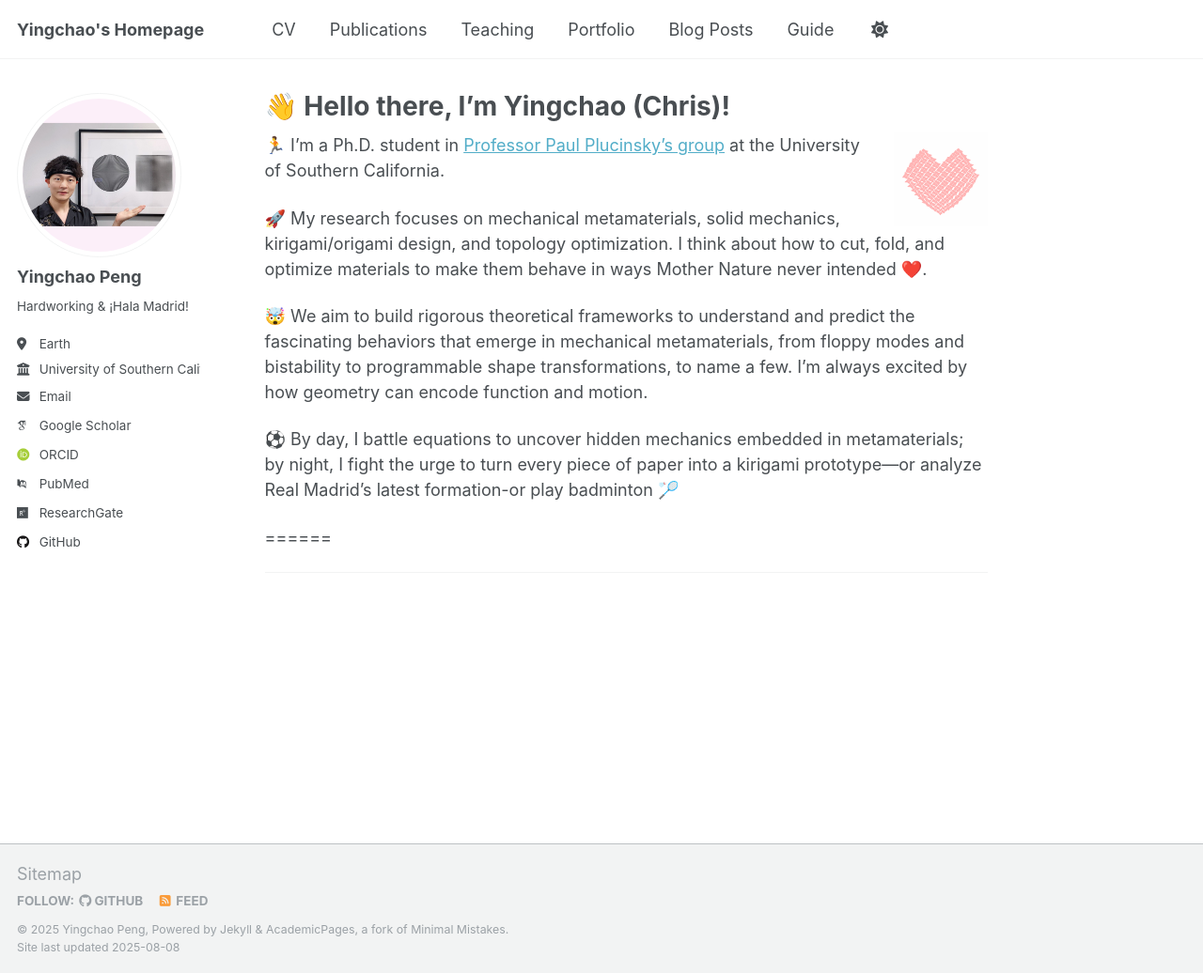
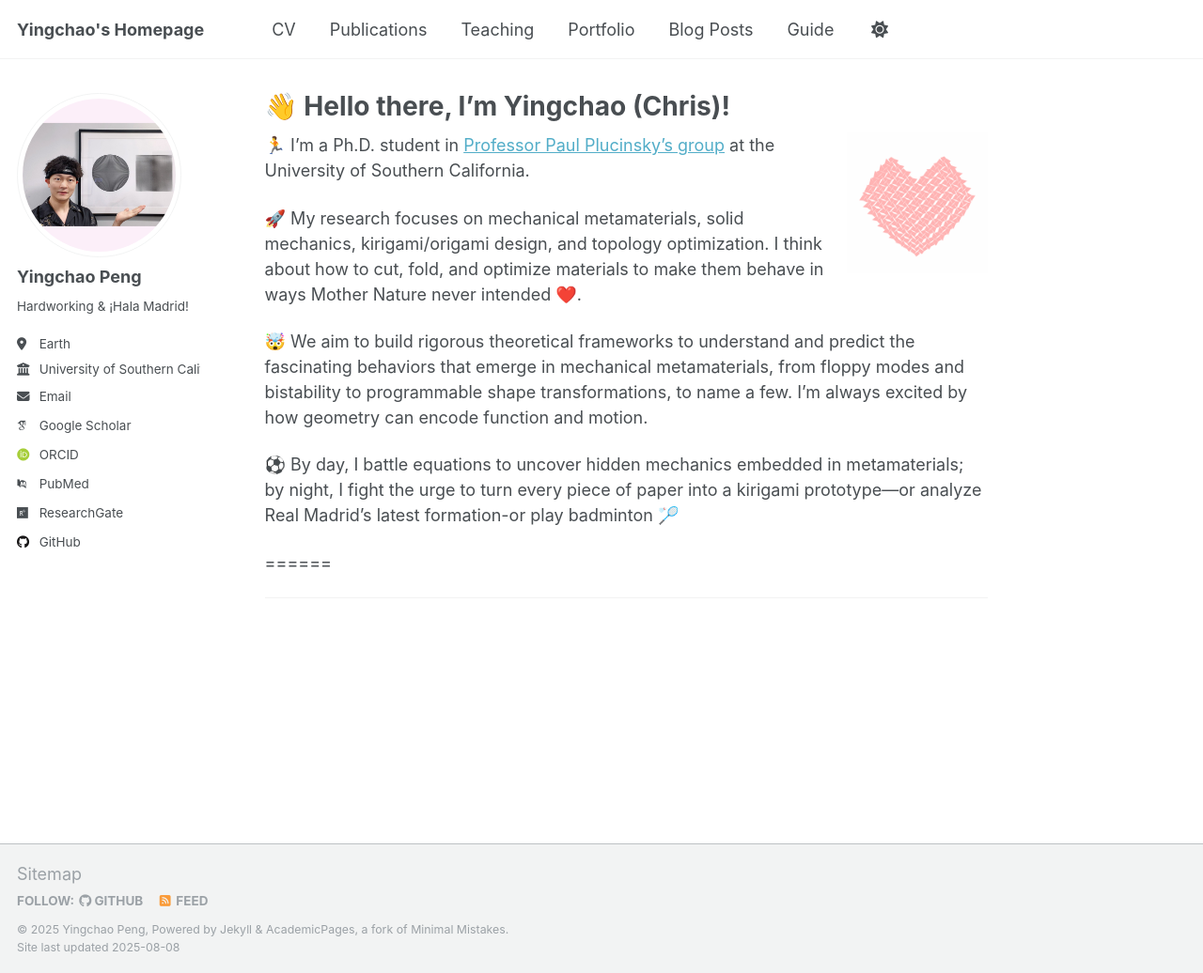
Before and after one commit to YingchaoPeng/YingchaoPeng.github.io, a Jekyll site: the page built from _pages/about.md, in a window 1280 px wide and 1036 px high. Shown: the whole window at 94% size. Built offline with Jekyll 4.4.1, drawn with Linux system fonts in a browser that asks for light colours; some web fonts are replaced; a script that is not in the unit is left out.

Commit message:
Update about.md

```diff
--- a/_pages/about.md
+++ b/_pages/about.md
@@ -8,7 +8,7 @@ redirect_from:
   - /about.html
 ---
 
-![beatheart](/images/beatheart.gif){: .align-right width="100px"}
+![beatheart](/images/beatheart_v2.gif){: .align-right width="150px"}
 🏃 I'm a Ph.D. student in [Professor Paul Plucinsky's group](https://sites.usc.edu/plucinsky/) at the University of Southern California.
 
 🚀 My research focuses on mechanical metamaterials, solid mechanics, kirigami/origami design, and topology optimization. I think about how to cut, fold, and optimize materials to make them behave in ways Mother Nature never intended ❤️.
```
